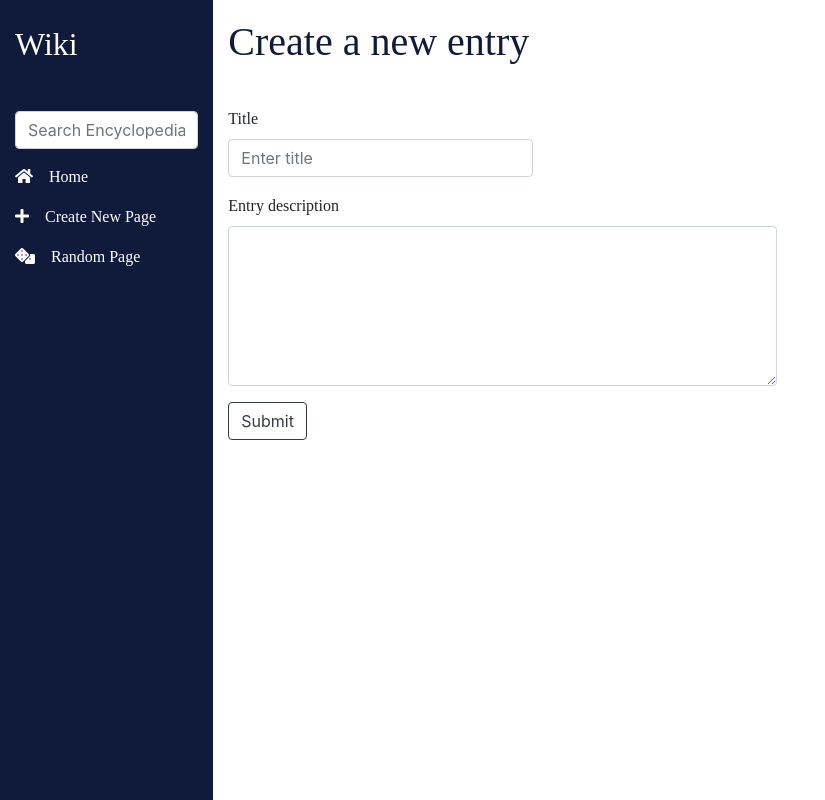
After one commit to Web-dut-2022fall/project-1-zsd-1, a Django app: page /entry/create in a window 1280 px wide. The commit adds this page. Shown: the whole page, without its empty margins (0-825 px from the left). Run offline with Django 3.2, Linux system fonts and the light colour scheme; some libraries are stand-ins or nearby versions.

Commit message:
Add files via upload

```diff
--- a/encyclopedia/static/encyclopedia/styles.css
+++ b/encyclopedia/static/encyclopedia/styles.css
@@ -1,26 +1,30 @@
 body {
-    margin: 0;
+    /*margin: 0;*/
     background-color: white;
+    font-size: 16px;
+}
+
+h1, h2, h3{
+    font-family: "Alata";
+    font-weight: 500;
+}
+
+p, a, li, input, textarea, label{
+    font-family: "Alata";
+    font-weight: 400;
 }
 
 code {
     white-space: pre;
 }
 
-h1 {
-    margin-top: 0px;
-    padding-top: 20px;
+
+.row{
+    margin-left: 0!important;
+    margin-right: 0!important;
 }
 
-textarea {
-    height: 90vh;
-    width: 80%;
-}
-
-.main {
-    padding: 10px;
-}
-
+/* SIDEBAR */
 .search {
     width: 100%;
     font-size: 15px;
@@ -28,11 +32,49 @@ textarea {
 }
 
 .sidebar {
-    background-color: #f0f0f0;
     height: 100vh;
     padding: 20px;
+    background-color: #101B3B;
+    color: #fff;
 }
 
 .sidebar h2 {
     margin-top: 5px;
 }
+
+.sidebar a{
+    color: #fff!important;
+}
+
+
+.sidebar textarea {
+    height: 90vh;
+    width: 80%;
+}
+
+
+/* MAIN */
+
+.main {
+    padding-top: 0.5em;
+}
+
+.main h1{
+    color: #101B3B;
+    padding-top: 10px;
+    margin-bottom: 20px;
+    margin-bottom: 1em!important;
+}
+
+.main input{
+    width: 50%;
+    }
+.main textarea{
+    width: 90%;
+    height: 10em!important;
+}
+
+.main .card .card-body a{
+    color: #101B3B!important;
+
+}
--- /dev/null
+++ b/encyclopedia/templates/encyclopedia/create_entry.html
@@ -0,0 +1,24 @@
+{% extends "encyclopedia/layout.html" %}
+
+{% block title %}
+    Encyclopedia
+{% endblock %}
+
+{% block body %}
+	<h1>Create a new entry</h1>
+
+	<form {% if content %} action="{% url 'edit_entry' title=title%}" {% else %} action="/" {% endif %} method="post" enctype="multipart/form-data">
+        {% csrf_token {%}
+        <div class="form-group">
+		    <label for="title">Title</label>
+		    <input type="text" class="form-control" name="title" id="title" placeholder="Enter title" {% if title %} value="{{ title }}" {% endif %}>
+		 </div>
+        <div class="form-group">
+    		<label for="textarea">Entry description</label>
+    		<textarea class="form-control" name="content" id="textarea" rows="3" {% if content %} value="{{ content }}" {% endif %}>{% if content %} {{ content }} {% endif %}</textarea>
+  		</div>
+  		<button type="submit" class="btn btn-outline-dark">Submit</button>
+    </form>
+
+
+{% endblock %}
--- a/encyclopedia/templates/encyclopedia/layout.html
+++ b/encyclopedia/templates/encyclopedia/layout.html
@@ -4,34 +4,60 @@
 
 <html lang="en">
     <head>
+        <meta charset="utf-8">
+        <meta content="width=device-width, initial-scale=1" name="viewport" />
         <title>{% block title %}{% endblock %}</title>
         <link rel="stylesheet" href="https://stackpath.bootstrapcdn.com/bootstrap/4.4.1/css/bootstrap.min.css" integrity="sha384-Vkoo8x4CGsO3+Hhxv8T/Q5PaXtkKtu6ug5TOeNV6gBiFeWPGFN9MuhOf23Q9Ifjh" crossorigin="anonymous">
-        <link href="{% static 'encyclopedia/styles.css' %}" rel="stylesheet">
+        <link href="{% static 'encyclopedia/styles.css' %}" rel="stylesheet" type="text/css">
+
+        <!-- CSS only -->
+        <link rel="stylesheet" href="https://stackpath.bootstrapcdn.com/bootstrap/4.5.2/css/bootstrap.min.css" integrity="sha384-JcKb8q3iqJ61gNV9KGb8thSsNjpSL0n8PARn9HuZOnIxN0hoP+VmmDGMN5t9UJ0Z" crossorigin="anonymous">
+
+
+        <script>
+        WebFont.load({
+            google: {
+                families: ['Alata:400,500,700,900', 'Montserrat:400,500,700,900']
+            }
+        });
+        </script>
+
+
+        <link rel="stylesheet" href="https://use.fontawesome.com/releases/v5.8.2/css/all.css" integrity="sha384-oS3vJWv+0UjzBfQzYUhtDYW+Pj2yciDJxpsK1OYPAYjqT085Qq/1cq5FLXAZQ7Ay" crossorigin="anonymous" defer>
+        <!-- JS, Popper.js, and jQuery -->
+    <script src="https://code.jquery.com/jquery-3.5.1.slim.min.js" integrity="sha384-DfXdz2htPH0lsSSs5nCTpuj/zy4C+OGpamoFVy38MVBnE+IbbVYUew+OrCXaRkfj" crossorigin="anonymous"></script>
+    <script src="https://cdn.jsdelivr.net/npm/popper.js@1.16.1/dist/umd/popper.min.js" integrity="sha384-9/reFTGAW83EW2RDu2S0VKaIzap3H66lZH81PoYlFhbGU+6BZp6G7niu735Sk7lN" crossorigin="anonymous"></script>
+    <script src="https://stackpath.bootstrapcdn.com/bootstrap/4.5.2/js/bootstrap.min.js" integrity="sha384-B4gt1jrGC7Jh4AgTPSdUtOBvfO8shuf57BaghqFfPlYxofvL8/KUEfYiJOMMV+rV" crossorigin="anonymous"></script>
+
+
     </head>
     <body>
         <div class="row">
             <div class="sidebar col-lg-2 col-md-3">
                 <h2>Wiki</h2>
-                <form>
-                    <input class="search" type="text" name="q" placeholder="Search Encyclopedia">
+                <form class="mt-5" action="/" method="post" enctype="multipart/form-data">
+                    {% csrf_token {%}
+                    <div class="form-group">
+                        <input class="search form-control" type="text" name="q" placeholder="Search Encyclopedia">
+                    </div>
                 </form>
                 <div>
-                    <a href="{% url 'index' %}">Home</a>
+                    <p><i class="fas fa-home mr-3"></i><a href="{% url 'index' %}">Home</a></p>
                 </div>
                 <div>
-                    Create New Page
+                    <p><i class="fas fa-plus mr-3"></i><a href="{% url 'create_entry' %}">Create New Page</a></p>
                 </div>
                 <div>
-                    Random Page
+                     <p><i class="fas fa-dice mr-3"></i><a href="{% url 'random' %}">Random Page</a></p>
                 </div>
                 {% block nav %}
                 {% endblock %}
             </div>
-            <div class="main col-lg-10 col-md-9">
+            <div class="main col-lg-68 col-md-6">
                 {% block body %}
                 {% endblock %}
             </div>
         </div>
+    </body>
 
-    </body>
 </html>
--- a/encyclopedia/urls.py
+++ b/encyclopedia/urls.py
@@ -3,5 +3,9 @@ from django.urls import path
 from . import views
 
 urlpatterns = [
-    path("", views.index, name="index")
+	path("", views.index, name="index"),
+	path("wiki/<slug:title>", views.view_entry, name="view_entry"),
+	path("entry/create", views.create_entry, name="create_entry"),
+	path("entry/edit/<slug:title>", views.edit_entry, name="edit_entry"),
+	path("random", views.random, name="random"),
 ]
--- a/encyclopedia/views.py
+++ b/encyclopedia/views.py
@@ -1,9 +1,114 @@
-from django.shortcuts import render
+from django.shortcuts import render, redirect
+from django.views.decorators.csrf import csrf_protect
+from django.contrib import messages
 
 from . import util
+import secrets
+import markdown
 
 
+@csrf_protect
 def index(request):
-    return render(request, "encyclopedia/index.html", {
-        "entries": util.list_entries()
-    })
+
+	if request.method == "POST":
+
+		if 'q' in request.POST:
+			search = request.POST['q']
+			entry = util.get_entry(search)
+			custom_result = []
+			flag = False
+
+			# If no specific result
+			if entry is None:
+
+				# Get all entries
+				entries = util.list_entries()
+
+				# Look for substring potential match
+				for entry in entries:
+					entry_low  = entry.lower()
+
+					index = entry_low.find(search.lower())
+					if index != -1:
+						custom_result.append(entry)
+						flag = True
+
+				# If there's a positive match
+				if flag == True:
+					return render(request, "encyclopedia/index.html", {
+			        "entries": custom_result, "title": "Result(s) for " + search
+			    	})
+
+				# If not even a substring match, return zero
+				return render(request, "encyclopedia/index.html", {
+			        "entry": "This page does not exist.", "title": "No Result for " + search
+			    })
+			else:
+				return render(request, "encyclopedia/single.html", {"entry": entry, "title": search})
+
+
+		elif 'content' in request.POST:
+			title = request.POST['title']
+			content = request.POST['content']
+
+			#check if title already exist
+			is_existing = util.get_entry(title)
+
+			#If entry does not already exist, create it
+			if is_existing is None:
+				util.save_entry(title, content)
+				messages.add_message(request, messages.SUCCESS, 'Entry created!')
+				return render(request, "encyclopedia/index.html", { "entries": util.list_entries(), "title": "All Pages"})
+			else:
+				#If entry already exists, warn user and show existing page for editing
+				messages.add_message(request, messages.WARNING, title + ' Entry already exist!')
+				return redirect('view_entry', title = title)
+				#return render(request, "encyclopedia/single.html", { "entry": is_existing, "title": title})
+
+	if request.method == "GET":
+		return render(request, "encyclopedia/index.html", { "entries": util.list_entries(), "title": "All Pages"})
+
+
+def view_entry(request, title):
+	entry = util.get_entry(title)
+
+	if entry is None:
+		return render(request, "encyclopedia/single.html", {"entry": "This page does not exist.", "title": "No result"})
+	else:
+
+		md = markdown.Markdown()
+		entry = md.convert(entry)
+		return render(request, "encyclopedia/single.html", {"entry": entry, "title": title})
+
+
+@csrf_protect
+def create_entry(request):
+	return render(request, "encyclopedia/create_entry.html", {'title': '', 'content': ''})
+
+
+def edit_entry(request, title):
+
+	if request.method == "GET":
+		entry = util.get_entry(title)
+		return render(request, "encyclopedia/create_entry.html", {'title': title, 'content': entry})
+
+	if request.method == "POST":
+
+		if 'content' in request.POST:
+			title = request.POST['title']
+			content = request.POST['content']
+
+			#save the entry
+			util.save_entry(title, content)
+
+			messages.add_message(request, messages.SUCCESS, title + ' successfully updated')
+			return redirect('view_entry', title = title)
+
+
+def random(request):
+
+	all_entries = util.list_entries()
+	random_entry = secrets.choice(all_entries)
+
+	messages.add_message(request, messages.SUCCESS, 'Here\'s a random result.')
+	return redirect('view_entry', title = random_entry)
```
Also changed, not shown: encyclopedia/templates/encyclopedia/index.html (+20 -4 lines), encyclopedia/templates/encyclopedia/single.html (added, +21 -0 lines), encyclopedia/templates/encyclopedia/untitled.html (added, +11 -0 lines), entries/PHP.md (added, +3 -0 lines), entries/Python.md (+3 -0 lines), db.sqlite3 (added), entries/Django.md (line endings or trailing spaces), entries/HTML.md (line endings or trailing spaces).
